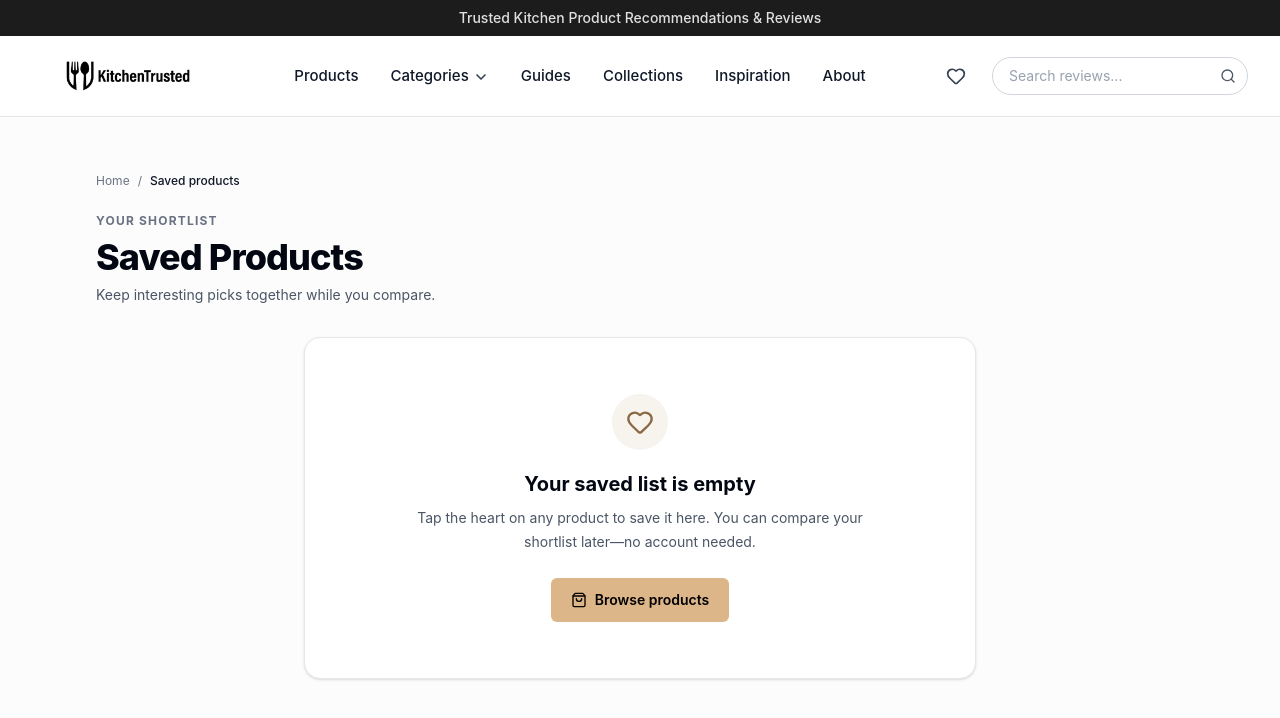
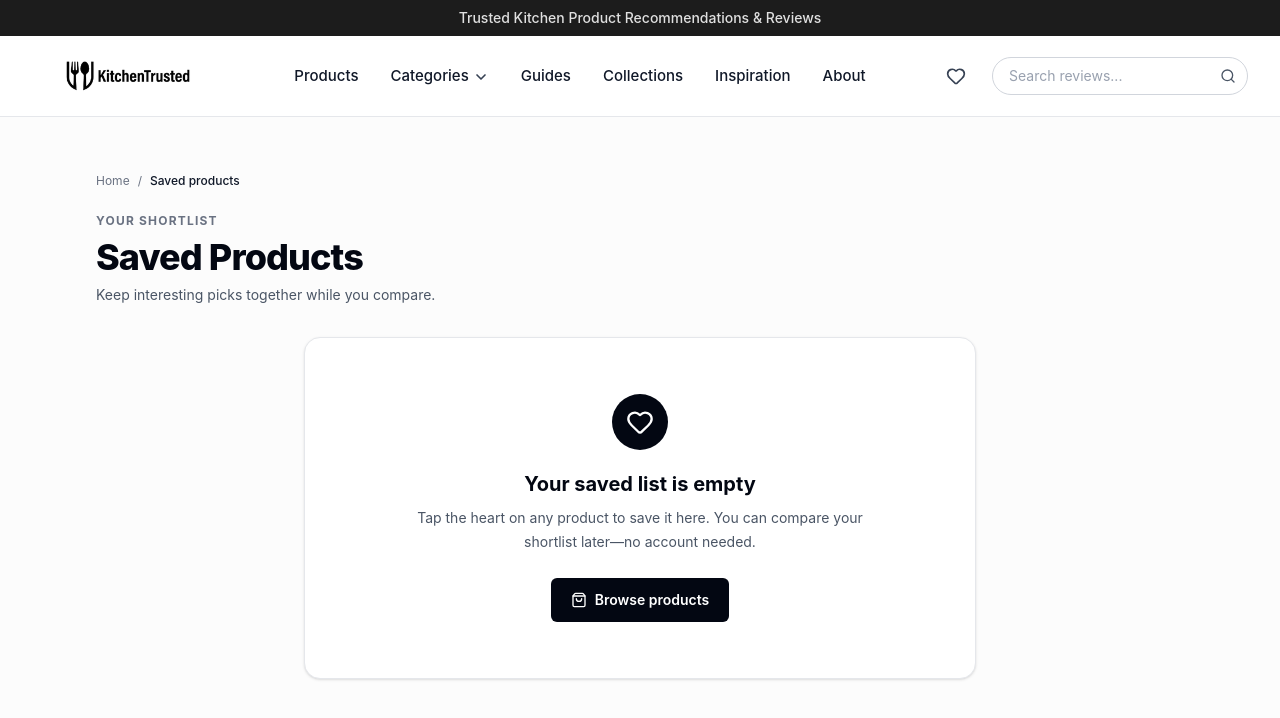
Before and after one commit to abdelilahlairabi/kitchen-reviews, a React (Vite) app: page /saved in a window 1280 px wide. Shown: the top 718 px of the page. Built offline with nearby package versions, Linux system fonts and the light colour scheme.

Commit message:
Refine saved and category page layouts

```diff
--- a/src/components/categories/CategoriesGrid.jsx
+++ b/src/components/categories/CategoriesGrid.jsx
@@ -7,7 +7,7 @@ const CategoriesGrid = () => {
     <div className="mx-auto mb-12 max-w-6xl px-4 sm:mb-16 sm:px-6 lg:px-8">
       <h2 className="mb-4 text-lg font-bold text-black sm:mb-6 sm:text-xl">All Categories</h2>
 
-      <div className="grid grid-cols-1 gap-3 min-[360px]:grid-cols-2 sm:gap-6 md:grid-cols-3">
+      <div className="grid grid-cols-2 gap-3 sm:gap-6 lg:grid-cols-4">
         {categories.map((cat) => (
           <Link
             key={cat.slug}
@@ -18,7 +18,7 @@ const CategoriesGrid = () => {
               <img
                 src={cat.heroImage}
                 srcSet={getCategoryHeroSrcSet(cat)}
-                sizes="(max-width: 359px) calc(100vw - 58px), (max-width: 639px) calc((100vw - 96px) / 2), (max-width: 767px) calc((100vw - 140px) / 2), (max-width: 1023px) calc((100vw - 198px) / 3), (max-width: 1279px) calc((100vw - 238px) / 3), 305px"
+                sizes="(max-width: 639px) calc((100vw - 44px) / 2), (max-width: 1023px) calc((100vw - 72px) / 2), (max-width: 1279px) calc((100vw - 136px) / 4), 254px"
                 alt={cat.name}
                 className="w-full h-full object-cover group-hover:scale-105 transition-transform duration-500"
                 loading="lazy"
--- a/src/pages/SavedProducts.jsx
+++ b/src/pages/SavedProducts.jsx
@@ -38,14 +38,14 @@ export default function SavedProducts() {
         ) : isError ? (
           <div className="rounded-2xl border border-gray-200 bg-white px-6 py-14 text-center">
             <p className="font-semibold text-gray-900">We couldn’t load your saved products.</p>
-            <button type="button" onClick={() => refetch()} className="mt-4 rounded-md bg-[#dcb589] px-5 py-2.5 text-sm font-semibold text-black hover:bg-[#cba478]">Try again</button>
+            <button type="button" onClick={() => refetch()} className="mt-4 rounded-md bg-gray-950 px-5 py-2.5 text-sm font-semibold text-white transition-colors hover:bg-gray-800">Try again</button>
           </div>
         ) : products.length === 0 ? (
           <div className="mx-auto max-w-2xl rounded-2xl border border-gray-200 bg-white px-6 py-14 text-center shadow-sm sm:px-12">
-            <span className="mx-auto mb-5 flex h-14 w-14 items-center justify-center rounded-full bg-[#f7f3ed] text-[#8c6744]"><Heart aria-hidden="true" className="h-7 w-7" /></span>
+            <span className="mx-auto mb-5 flex h-14 w-14 items-center justify-center rounded-full bg-gray-950 text-white"><Heart aria-hidden="true" className="h-7 w-7" /></span>
             <h2 className="text-xl font-bold text-gray-950">Your saved list is empty</h2>
             <p className="mx-auto mt-2 max-w-md text-sm leading-6 text-gray-600">Tap the heart on any product to save it here. You can compare your shortlist later—no account needed.</p>
-            <Link to="/products" className="mt-6 inline-flex items-center gap-2 rounded-md bg-[#dcb589] px-5 py-3 text-sm font-semibold text-black transition-colors hover:bg-[#cba478]">
+            <Link to="/products" className="mt-6 inline-flex items-center gap-2 rounded-md bg-gray-950 px-5 py-3 text-sm font-semibold text-white transition-colors hover:bg-gray-800">
               <ShoppingBag aria-hidden="true" className="h-4 w-4" />Browse products
             </Link>
           </div>
```
